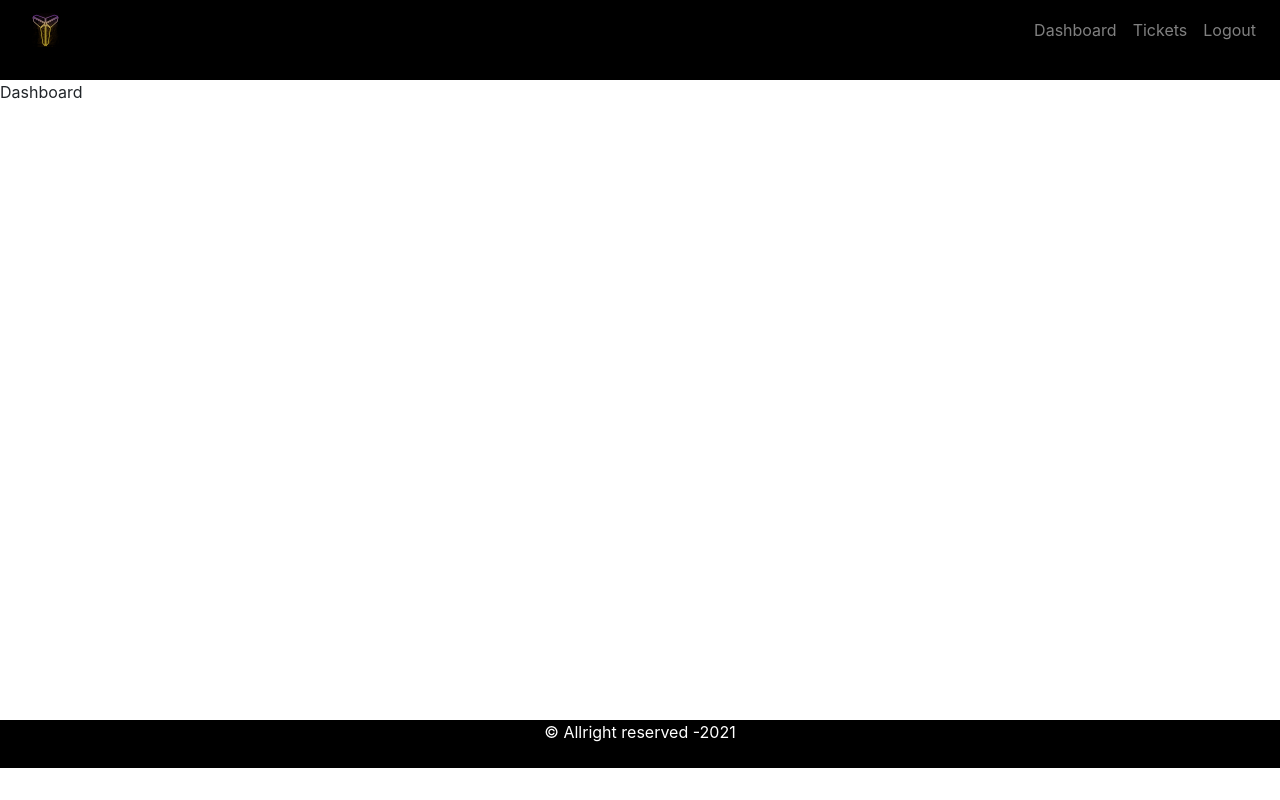
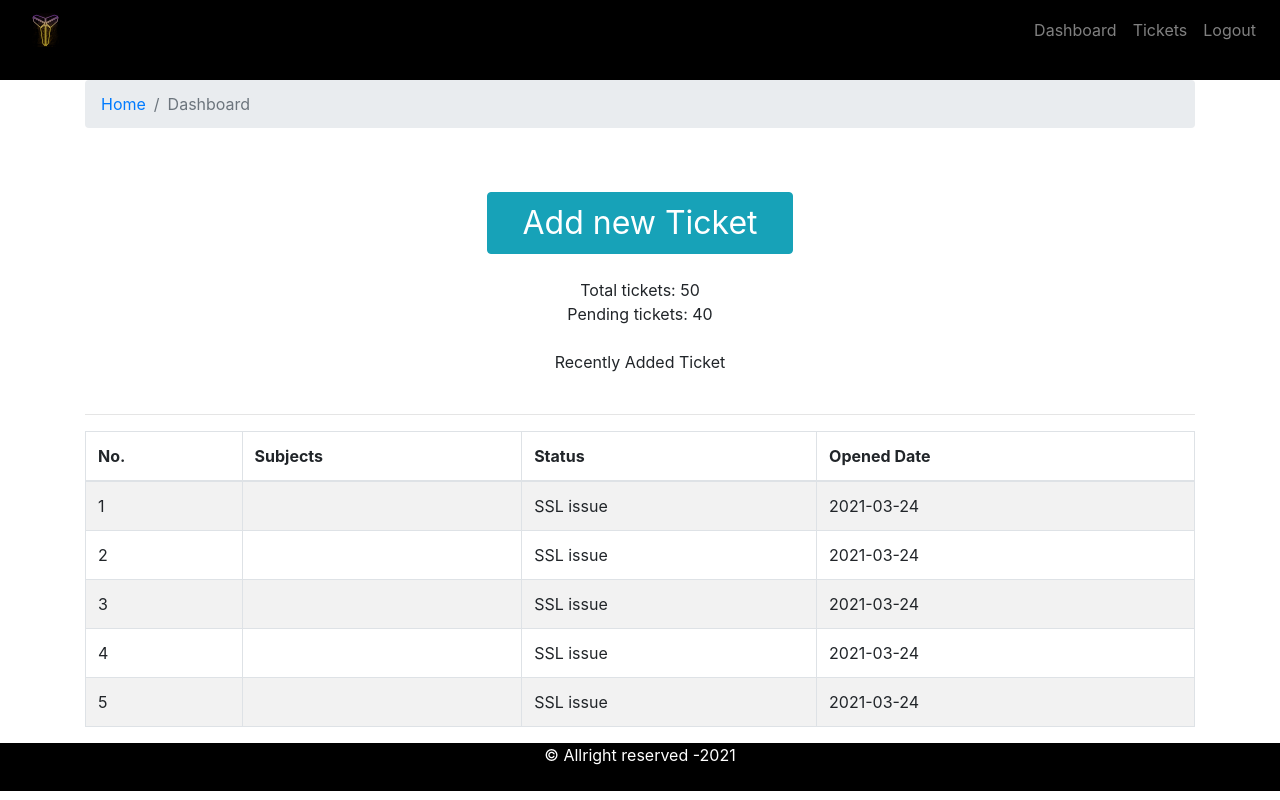
Before and after one commit to viktor-phan/crm-frontend, a React (Create React App) app in the folder crm-frontend/: page / in a window 1280 px wide. Built offline with nearby package versions, Linux system fonts and the light colour scheme.

Commit message:
New dashboard

```diff
--- a/crm-frontend/src/App.js
+++ b/crm-frontend/src/App.js
@@ -3,13 +3,14 @@
 import { Button } from "react-bootstrap";
 import { Entry } from "./page/entry/Entry.page";
 import { DefaultLayout } from "./layouts/DefaultLayout";
+import { Dashboard } from "./page/dashboard/Dashboard.page";
 
 function App() {
   return (
     <div className="App">
       {/*<Entry />*/}
       <DefaultLayout>
-        Dashboard
+        <Dashboard/>
       </DefaultLayout>
     </div>
   );
--- /dev/null
+++ b/crm-frontend/src/assets/data/dummy-tickets.json
@@ -0,0 +1,27 @@
+[
+    {
+        "id": 1,
+        "status": "SSL issue",
+        "addedDate": "2021-03-24"
+    },
+    {
+        "id": 2,
+        "status": "SSL issue",
+        "addedDate": "2021-03-24"
+    },
+    {
+        "id": 3,
+        "status": "SSL issue",
+        "addedDate": "2021-03-24"
+    },
+    {
+        "id": 4,
+        "status": "SSL issue",
+        "addedDate": "2021-03-24"
+    },
+    {
+        "id": 5,
+        "status": "SSL issue",
+        "addedDate": "2021-03-24"
+    }
+]
--- /dev/null
+++ b/crm-frontend/src/components/breadcrumb/Breadcrumb.comp.js
@@ -0,0 +1,11 @@
+import React from "react";
+import { Breadcrumb } from "react-bootstrap";
+
+export const PageBreadcrumb = ({page}) => {
+  return (
+    <Breadcrumb>
+      <Breadcrumb.Item href="#">Home</Breadcrumb.Item>
+      <Breadcrumb.Item active>{page}</Breadcrumb.Item>
+    </Breadcrumb>
+  );
+};
--- /dev/null
+++ b/crm-frontend/src/components/ticket-table/TicketTable.comp.js
@@ -0,0 +1,32 @@
+import React from "react";
+import { Table } from "react-bootstrap";
+export const TicketTable = ({ tickets }) => {
+  return (
+    <Table striped bordered hover>
+      <thead>
+        <tr>
+          <th>No.</th>
+          <th>Subjects</th>
+          <th>Status</th>
+          <th>Opened Date</th>
+        </tr>
+      </thead>
+      <tbody>
+        {tickets.length ? (
+          tickets.map((row) => (
+            <tr key={row.id}>
+              <td>{row.id}</td>
+              <td>{row.subject}</td>
+              <td>{row.status}</td>
+              <td>{row.addedDate}</td>
+            </tr>
+          ))
+        ) : (
+            <tr>
+                <td colSpan="4" className="text-center">No data {""}</td>
+            </tr>
+        )}
+      </tbody>
+    </Table>
+  );
+};
--- /dev/null
+++ b/crm-frontend/src/page/dashboard/Dashboard.page.js
@@ -0,0 +1,44 @@
+import React from "react";
+import { Button, Col, Container, Row } from "react-bootstrap";
+import {TicketTable} from "../../components/ticket-table/TicketTable.comp"
+import tickets from "../../assets/data/dummy-tickets.json";
+import {PageBreadcrumb} from "../../components/breadcrumb/Breadcrumb.comp"
+
+
+export const Dashboard = () => {
+  return (
+    <div>
+      <Container>
+          <Row>
+              <Col>
+              <PageBreadcrumb page="Dashboard" />
+              </Col>
+          </Row>
+        <Row>
+          <Col className="text-center mt-5 mb-4">
+            <Button variant="info" style={{ fontSize: "2rem" }}>
+              Add new Ticket
+            </Button>
+          </Col>
+        </Row>
+        <Row>
+          <Col className="text-center mb-4">
+            <div>Total tickets: 50</div>
+            <div>Pending tickets: 40</div>
+          </Col>
+        </Row>
+        <Row>
+          <Col className="text-center mb-4">
+            <div>Recently Added Ticket</div>
+          </Col>
+        </Row>
+        <hr />
+        <Row>
+          <Col className="recent-ticket">
+            <TicketTable  tickets={tickets}/>
+          </Col>
+        </Row>
+      </Container>
+    </div>
+  );
+};
```
Also changed, not shown: crm-frontend/src/assets/data/data-faker.js (added, +16 -0 lines).
